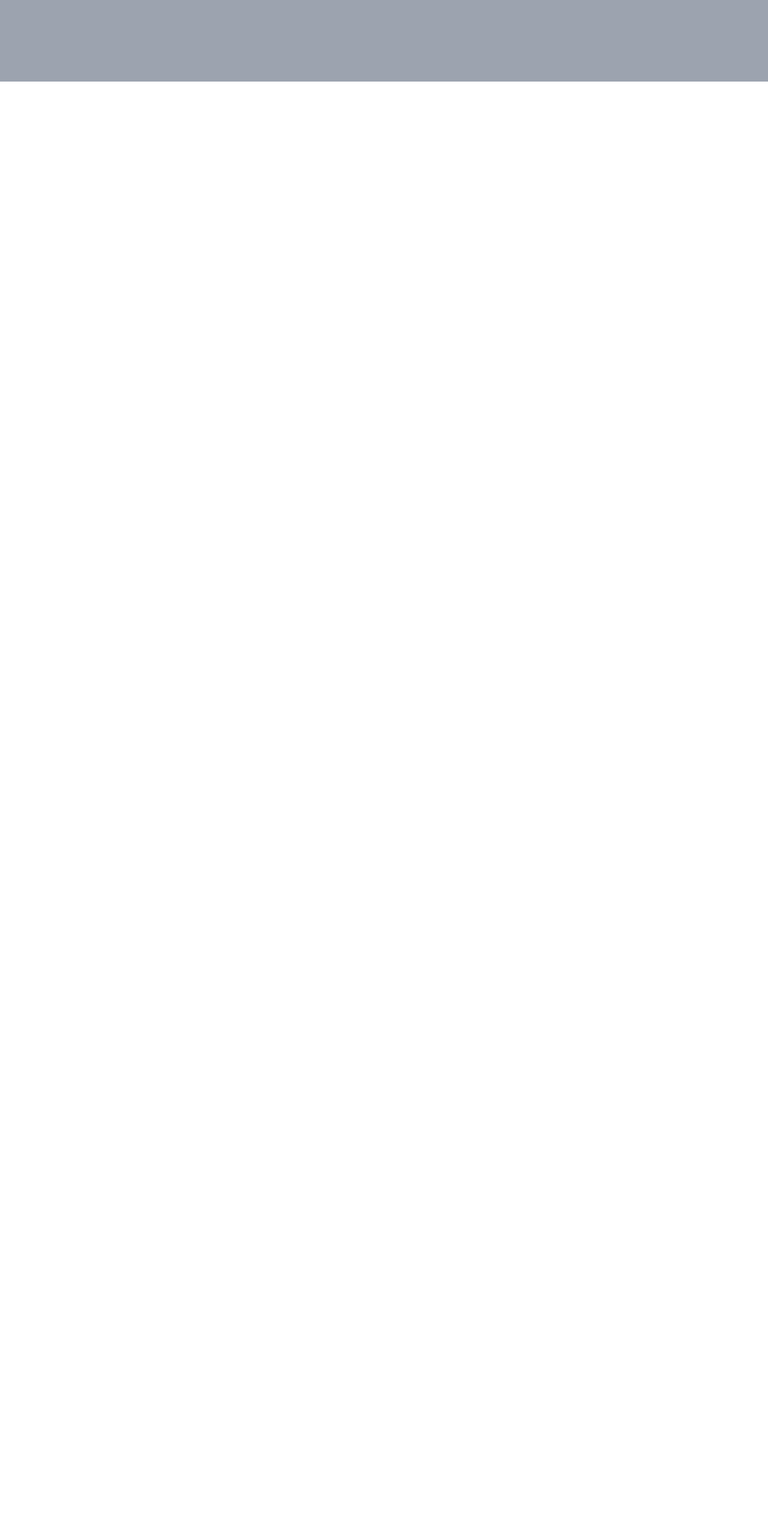
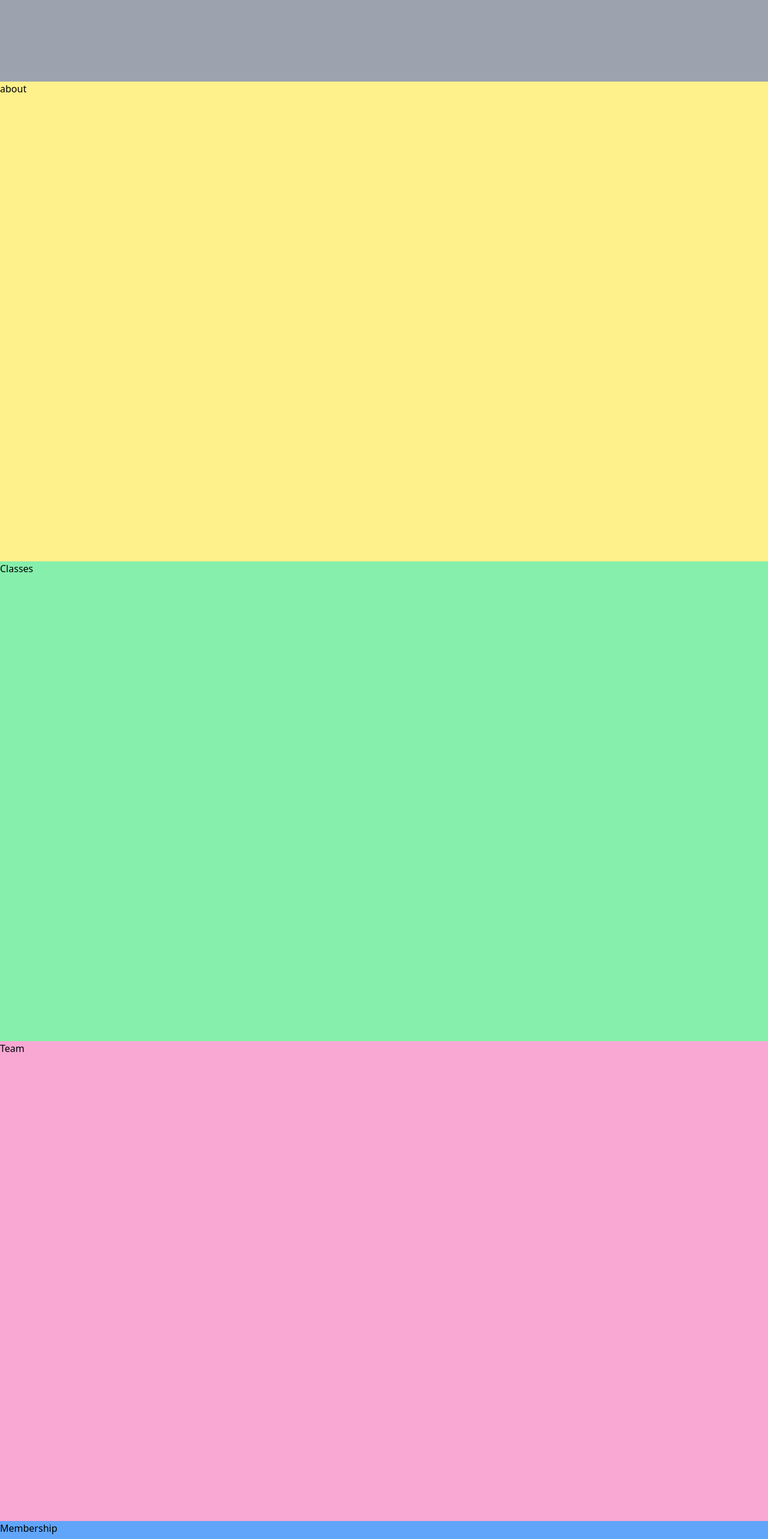
Before and after one commit to coolcrazyfox/Gym-WEBsite, a Next.js app: page / in a window 1280 px wide. Shown: the part 800-3366 px from the top of the page at 60% size. Built offline with nearby package versions, Linux system fonts and the light colour scheme.

Commit message:
create more components

```diff
--- /dev/null
+++ b/app/components/About.tsx
@@ -0,0 +1,7 @@
+import React from "react";
+
+const About = () => {
+  return <section className="h-screen bg-yellow-200">about</section>;
+};
+
+export default About;
--- /dev/null
+++ b/app/components/Blog.tsx
@@ -0,0 +1,7 @@
+import React from "react";
+
+const Blog = () => {
+  return <section className="h-screen bg-amber-400">Blog</section>;
+};
+
+export default Blog;
--- /dev/null
+++ b/app/components/Classes.tsx
@@ -0,0 +1,7 @@
+import React from "react";
+
+const Classes = () => {
+  return <section className="h-screen bg-green-300">Classes</section>;
+};
+
+export default Classes;
--- /dev/null
+++ b/app/components/Membership.tsx
@@ -0,0 +1,7 @@
+import React from "react";
+
+const Membership = () => {
+  return <section className="h-screen bg-blue-400">Membership</section>;
+};
+
+export default Membership;
--- /dev/null
+++ b/app/components/Team.tsx
@@ -0,0 +1,7 @@
+import React from "react";
+
+const Team = () => {
+  return <section className="h-screen bg-pink-300">Team</section>;
+};
+
+export default Team;
--- /dev/null
+++ b/app/components/Testimonial.tsx
@@ -0,0 +1,7 @@
+import React from "react";
+
+const Testimonial = () => {
+  return <section className="h-[50vh] bg-indigo-200">Testimonial</section>;
+};
+
+export default Testimonial;
--- a/app/layout.tsx
+++ b/app/layout.tsx
@@ -28,7 +28,7 @@
   return (
     <html lang="en" className="bg-gray-200">
       <body
-        className={`${oswald.variable}${roboto.variable} w-full max-w-[1920px] mx-auto bg-white`}
+        className={`${oswald.variable}${roboto.variable} w-full max-w-[2048px] mx-auto bg-white`}
       >
         <Header />
         {children}
--- a/app/page.tsx
+++ b/app/page.tsx
@@ -1,9 +1,21 @@
+import About from "./components/About";
+import Blog from "./components/Blog";
+import Classes from "./components/Classes";
 import Hero from "./components/Hero";
+import Membership from "./components/Membership";
+import Team from "./components/Team";
+import Testimonial from "./components/Testimonial";
 
 export default function Home() {
   return (
     <main>
       <Hero />
+      <About />
+      <Classes />
+      <Team />
+      <Membership />
+      <Testimonial />
+      <Blog />
       <div className={"h-[3000px]"}></div>
     </main>
   );
```
